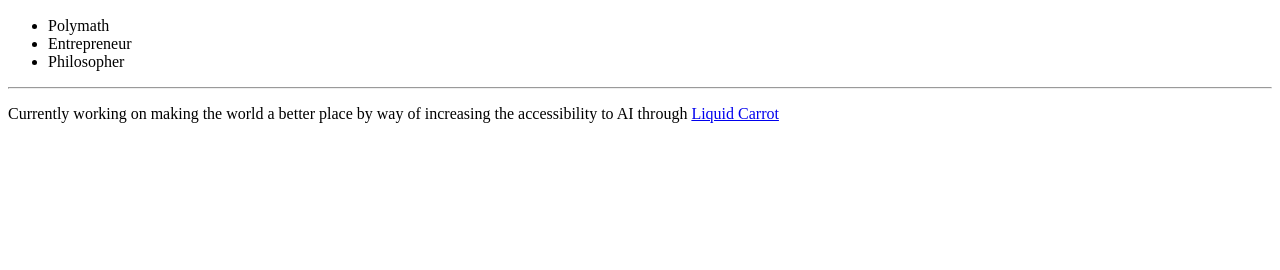
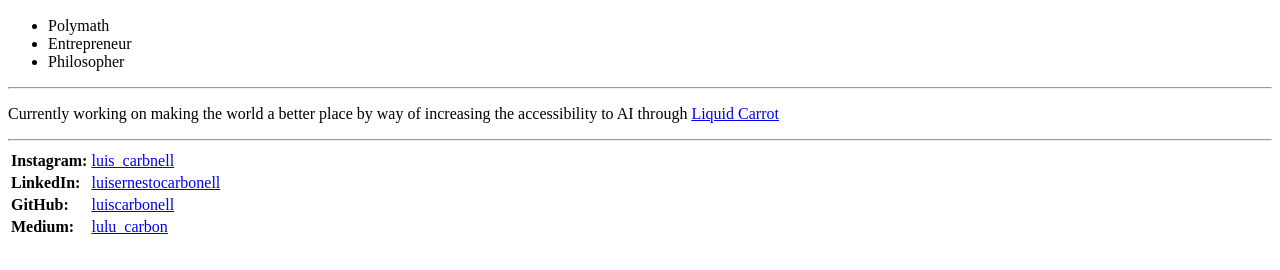
Before and after one commit to luiscarbonell/luiscarbonell.github.io, a plain HTML site: page index.html in a window 1280 px wide. Shown: the part 104-374 px from the top of the page. Drawn offline with Linux system fonts and the light colour scheme.

Commit message:
Added Social Links

```diff
--- a/index.html
+++ b/index.html
@@ -13,5 +13,26 @@
     </ul>
     <hr>
     <p>Currently working on making the world a better place by way of increasing the accessibility to AI through <a href="https://liquidcarrot.io/">Liquid Carrot</a></p>
+    <hr>
+    <table>
+      <tbody>
+        <tr>
+          <td><b>Instagram:</b></td>
+          <td><a href="https://instagram.com/luis_carbnell">luis_carbnell</a></td>
+        </tr>
+        <tr>
+          <td><b>LinkedIn:</b></td>
+          <td><a href="https://www.linkedin.com/in/luisernestocarbonell/">luisernestocarbonell</a></td>
+        </tr>
+        <tr>
+          <td><b>GitHub:</b></td>
+          <td><a href="https://github.com/luiscarbonell">luiscarbonell</a></td>
+        </tr>
+        <tr>
+          <td><b>Medium:</b></td>
+          <td><a href="https://medium.com/@lulu_carbon">lulu_carbon</a></td>
+        </tr>
+      </tbody>
+    </table>
   </body>
 </html>
```
